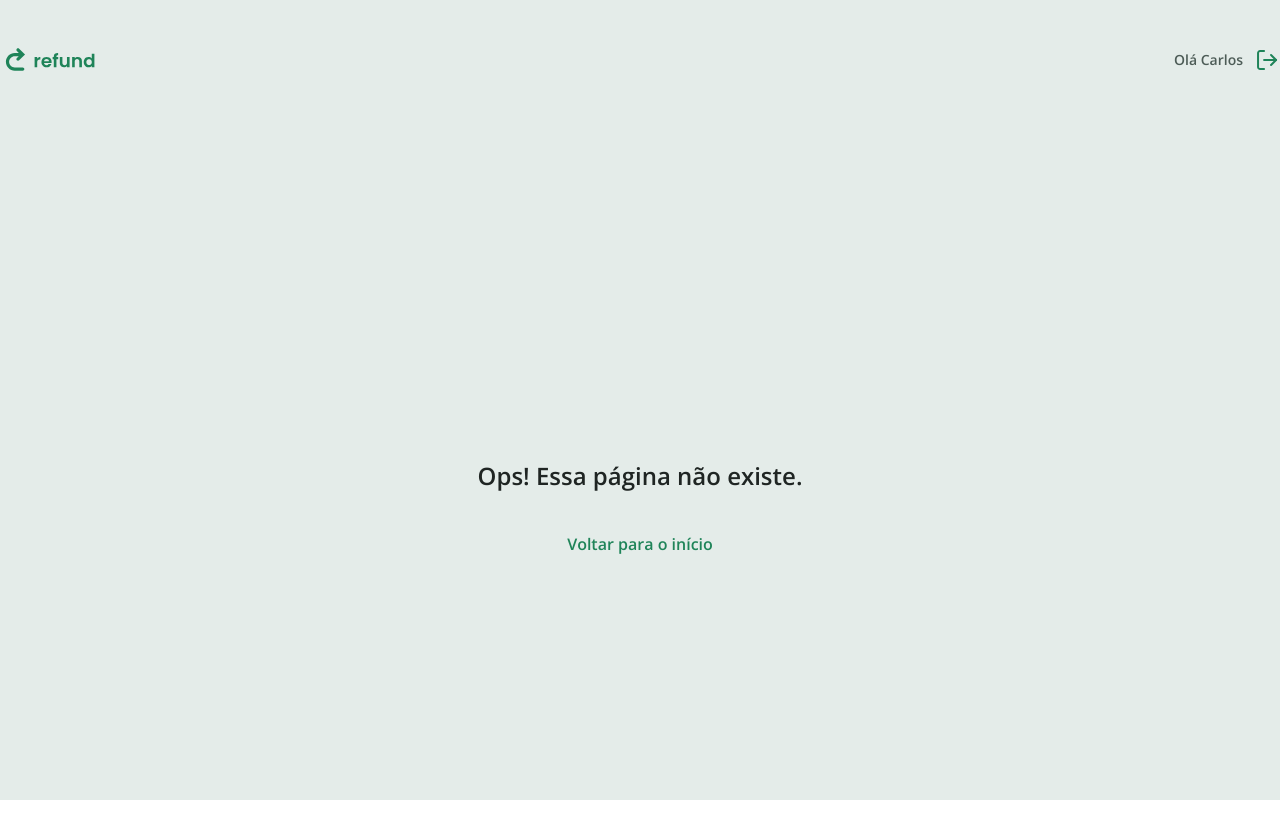
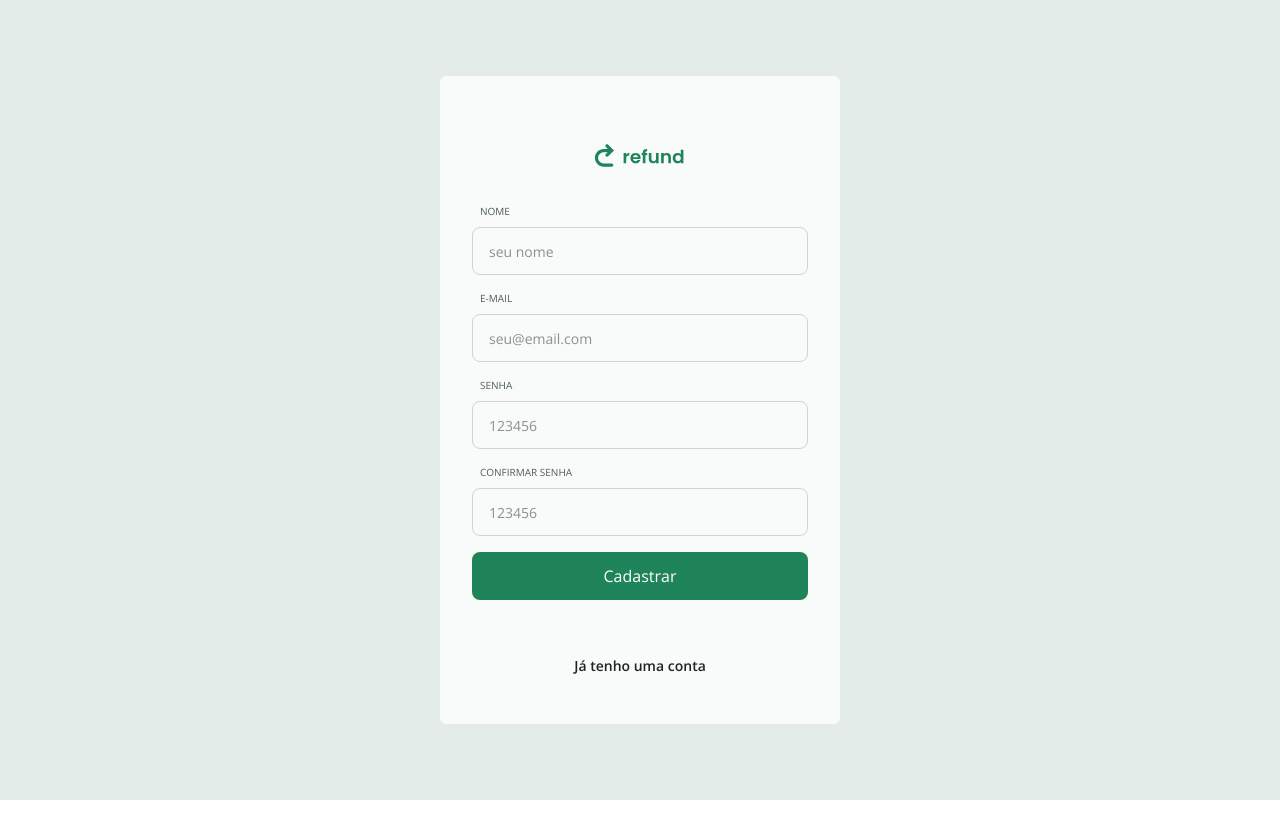
Before and after one commit to carlos-hfc/refund, a React (Vite) app: page /sign-up in a window 1280 px wide. Shown: the top 838 px of the page. After the commit the page ends 800 px from the top, so only its background shows below. Built offline with nearby package versions, Linux system fonts and the light colour scheme.

Commit message:
feat: add sign up users

```diff
--- a/package.json
+++ b/package.json
@@ -10,14 +10,17 @@
     "preview": "vite preview"
   },
   "dependencies": {
+    "@hookform/resolvers": "^5.2.2",
     "@tailwindcss/vite": "^4.1.18",
     "axios": "^1.13.4",
     "clsx": "^2.1.1",
     "react": "^19.2.0",
     "react-dom": "^19.2.0",
+    "react-hook-form": "^7.71.1",
     "react-router": "^7.12.0",
     "tailwind-merge": "^3.4.0",
-    "tailwindcss": "^4.1.18"
+    "tailwindcss": "^4.1.18",
+    "zod": "^4.3.6"
   },
   "devDependencies": {
     "@ch-faustino/eslint-config": "^2.0.1",
--- a/src/pages/sign-up.tsx
+++ b/src/pages/sign-up.tsx
@@ -1,39 +1,101 @@
-import { Link } from "react-router"
+import { zodResolver } from "@hookform/resolvers/zod"
+import { AxiosError } from "axios"
+import { useForm } from "react-hook-form"
+import { Link, useNavigate } from "react-router"
+import z from "zod"
 
 import { Button } from "@/components/button"
 import { Input } from "@/components/input"
+import { signUp } from "@/services/sign-up"
+
+const signUpSchema = z
+  .strictObject({
+    name: z.string().trim().nonempty("Informe o nome"),
+    email: z.email("E-mail inválido"),
+    password: z.string().min(6, "Senha deve ter pelo menos 6 caracteres"),
+    confirmPassword: z.string(),
+  })
+  .refine(data => data.password === data.confirmPassword, {
+    message: "As senhas não correspondem",
+    path: ["confirmPassword"],
+  })
+
+type SignUpSchema = z.infer<typeof signUpSchema>
 
 export function SignUp() {
+  const {
+    register,
+    handleSubmit,
+    reset,
+    formState: { isSubmitting },
+  } = useForm<SignUpSchema>({
+    resolver: zodResolver(signUpSchema),
+  })
+
+  const navigate = useNavigate()
+
+  async function handleSignUp(data: SignUpSchema) {
+    try {
+      await signUp({
+        email: data.email,
+        name: data.name,
+        password: data.password,
+      })
+
+      if (confirm("Usuário cadastrado com sucesso! Ir para a tela de login?")) {
+        navigate("/")
+      }
+
+      reset()
+    } catch (error) {
+      if (error instanceof z.ZodError) {
+        return alert(error.issues[0].message)
+      }
+
+      if (error instanceof AxiosError) {
+        return alert(error.response?.data.message)
+      }
+    }
+  }
+
   return (
-    <form className="w-full flex flex-col gap-4">
+    <form
+      className="w-full flex flex-col gap-4"
+      onSubmit={handleSubmit(handleSignUp)}
+    >
       <Input
-        required
         legend="Nome"
         placeholder="seu nome"
+        {...register("name")}
       />
 
       <Input
-        required
         legend="E-mail"
         type="email"
         placeholder="seu@email.com"
+        {...register("email")}
       />
 
       <Input
-        required
         legend="Senha"
         type="password"
         placeholder="123456"
+        {...register("password")}
       />
 
       <Input
-        required
         legend="Confirmar senha"
         type="password"
         placeholder="123456"
+        {...register("confirmPassword")}
       />
 
-      <Button type="submit">Cadastrar</Button>
+      <Button
+        type="submit"
+        isLoading={isSubmitting}
+      >
+        Cadastrar
+      </Button>
 
       <Link
         to="/"
--- a/src/routes/index.tsx
+++ b/src/routes/index.tsx
@@ -10,7 +10,7 @@ const IS_LOADING = false
 
 const session = {
   user: {
-    role: "manager",
+    role: "",
   },
 }
 
--- /dev/null
+++ b/src/services/sign-up.ts
@@ -0,0 +1,11 @@
+import { api } from "./api"
+
+interface SignUpRequest {
+  name: string
+  email: string
+  password: string
+}
+
+export async function signUp({ email, name, password }: SignUpRequest) {
+  await api.post("/users", { email, name, password })
+}
```
Also changed, not shown: 1 other file (tests, documents, lock files or other folders).
